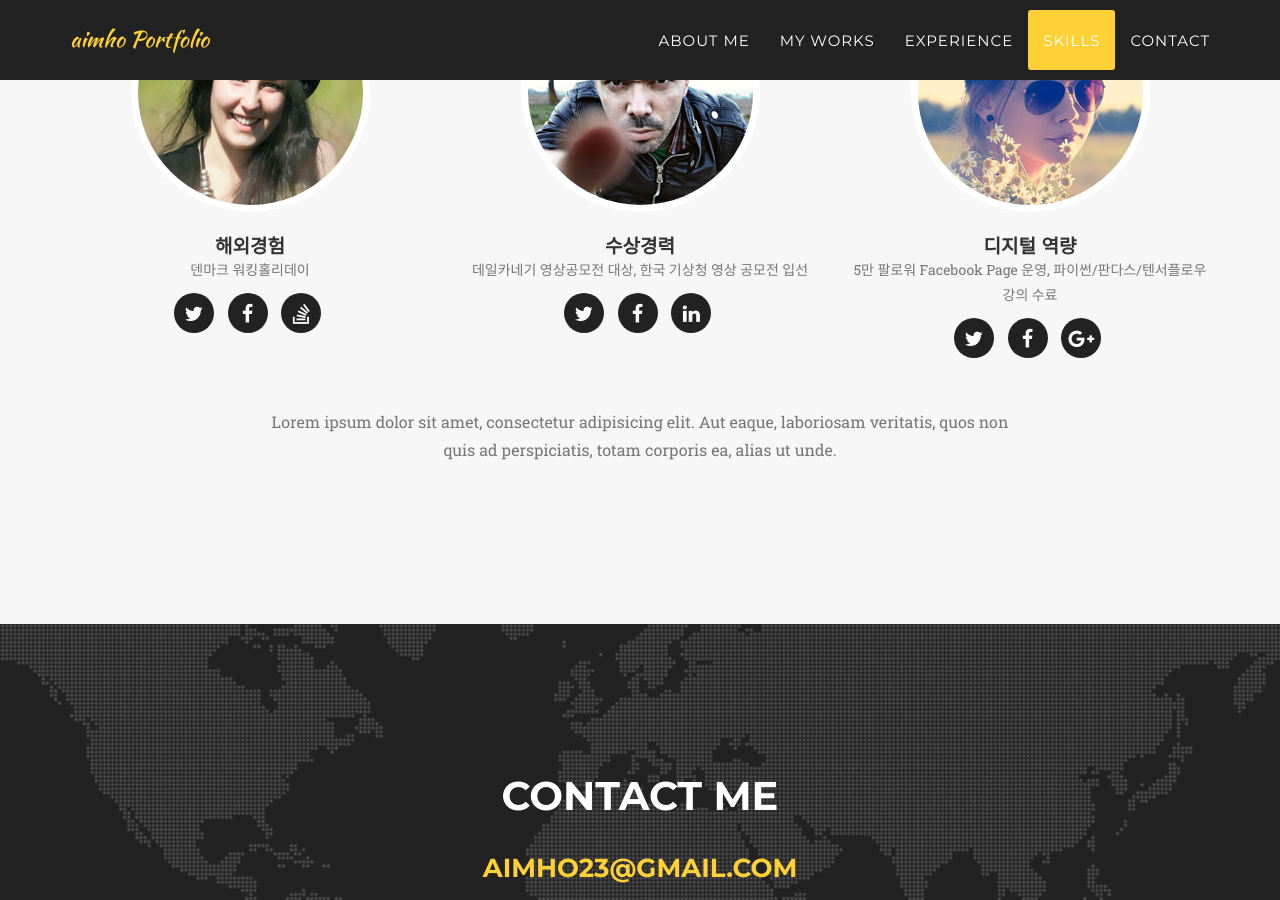
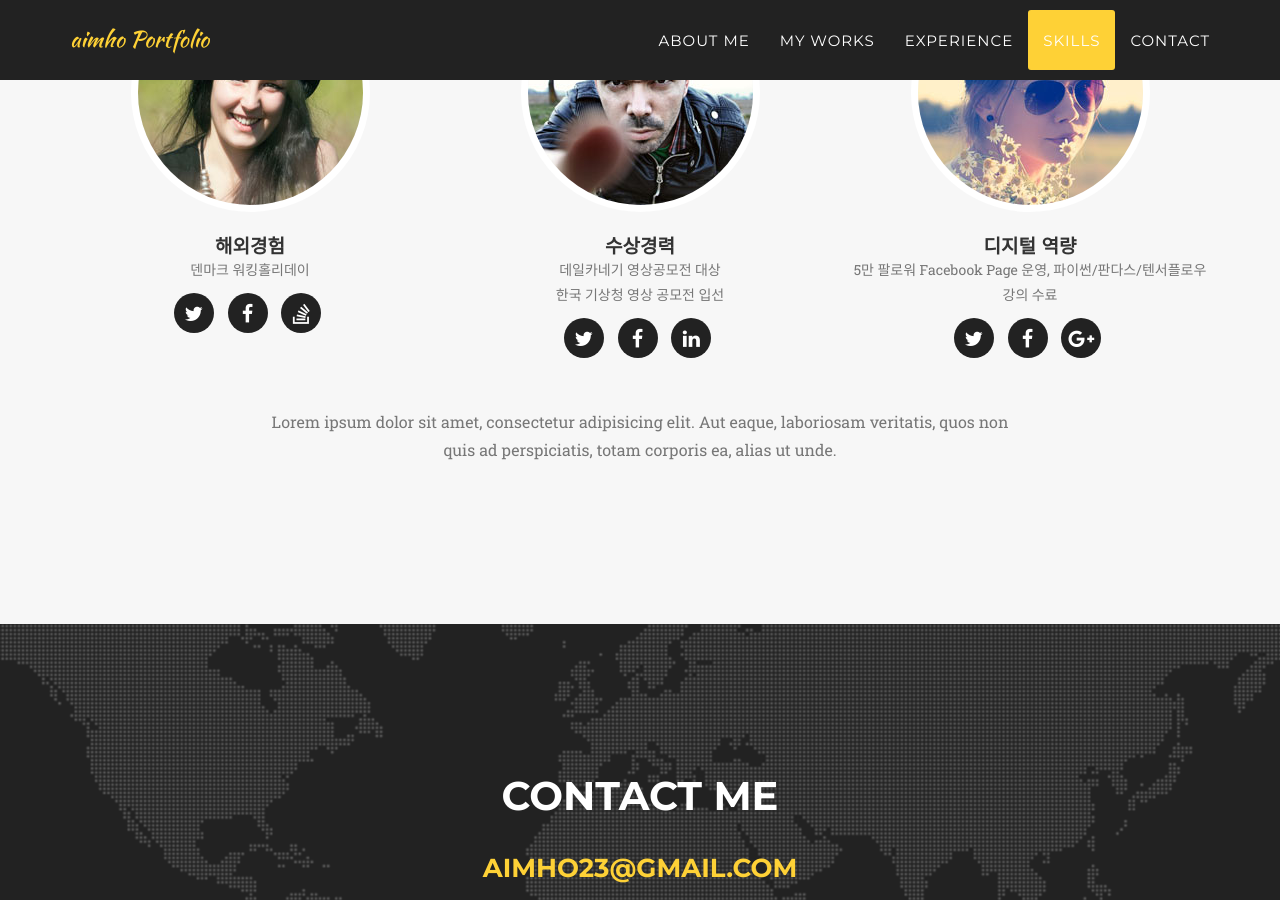
Before and after one commit to aimho23/portfolio, a Jekyll site: the page built from index.html, in a window 1280 px wide and 900 px high, scrolled down 4885 px. Built offline with Jekyll 4.4.1, drawn with Linux system fonts in a browser that asks for light colours; some web fonts are replaced.

Commit message:
about 자잘이업데이트

```diff
--- a/_config.yml
+++ b/_config.yml
@@ -22,7 +22,7 @@ people:
 
 - name: 수상경력
   pic: 2
-  position: 데일카네기 영상공모전 대상, 한국 기상청 영상 공모전 입선
+  position: 데일카네기 영상공모전 대상 <br> 한국 기상청 영상 공모전 입선<br>
   social:
     - title: twitter
       url: #
```
